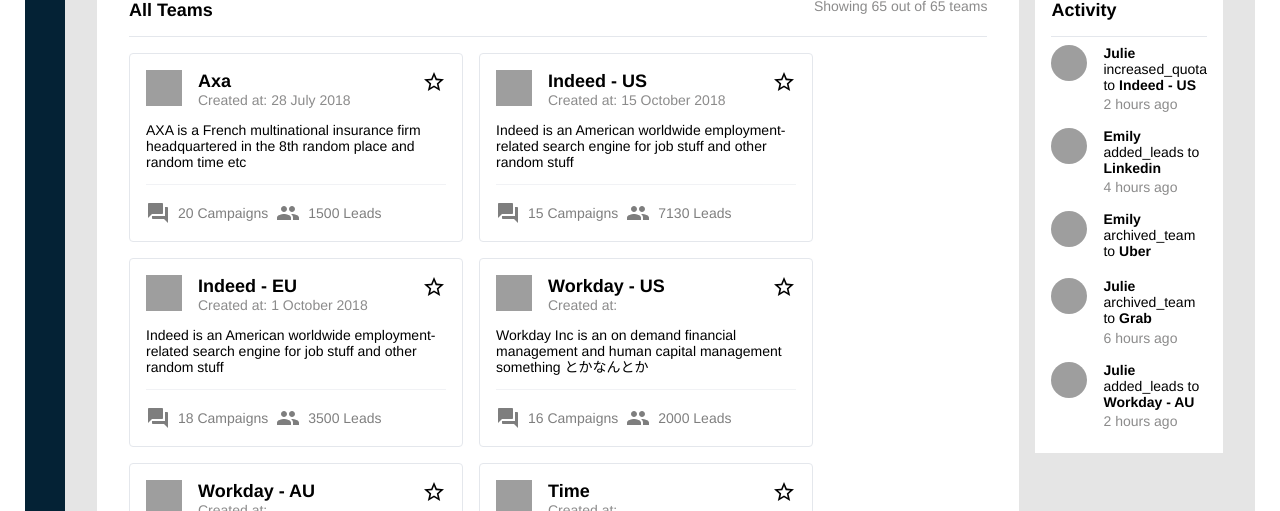
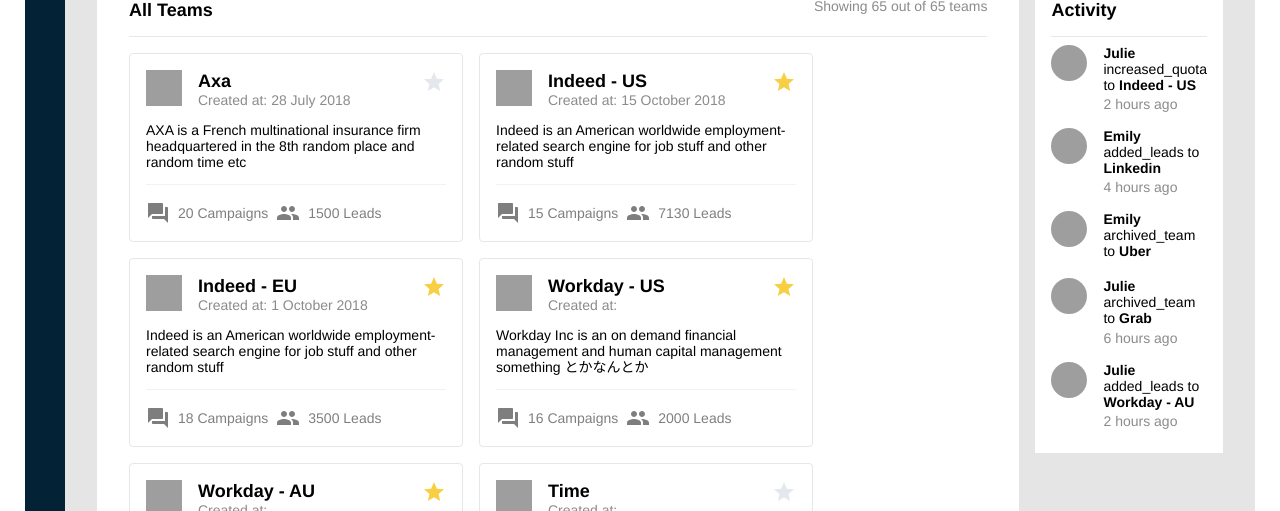
Before and after one commit to syfqy/narwhal-app, a React (Create React App) app: page / in a window 1280 px wide. Shown: the part 289-800 px from the top of the page. Built offline with nearby package versions, Linux system fonts and the light colour scheme; grey boxes are pictures that could not be loaded; a web font is replaced by a local one.

Commit message:
feat (TeamCard): apply styles to favorited teams

```diff
--- a/src/components/TeamCard.js
+++ b/src/components/TeamCard.js
@@ -1,5 +1,5 @@
 import React from "react";
-import StarOutlineIcon from "@mui/icons-material/StarOutline";
+import StarIcon from '@mui/icons-material/Star';
 import QuestionAnswerIcon from "@mui/icons-material/QuestionAnswer";
 import PeopleIcon from "@mui/icons-material/People";
 
@@ -13,7 +13,10 @@
           <h2>{props.name}</h2>
           <p className="grey-out">Created at: {props.createdAt}</p>
         </div>
-        <StarOutlineIcon />
+        {props.isFavorited ?
+        <StarIcon style={{fill: "#E4E7EC"}}/> :
+        <StarIcon style={{fill: "#F8CE43"}}/>
+        }
       </div>
       <p>{props.desc}</p>
       <div className="team-metrics">
```
